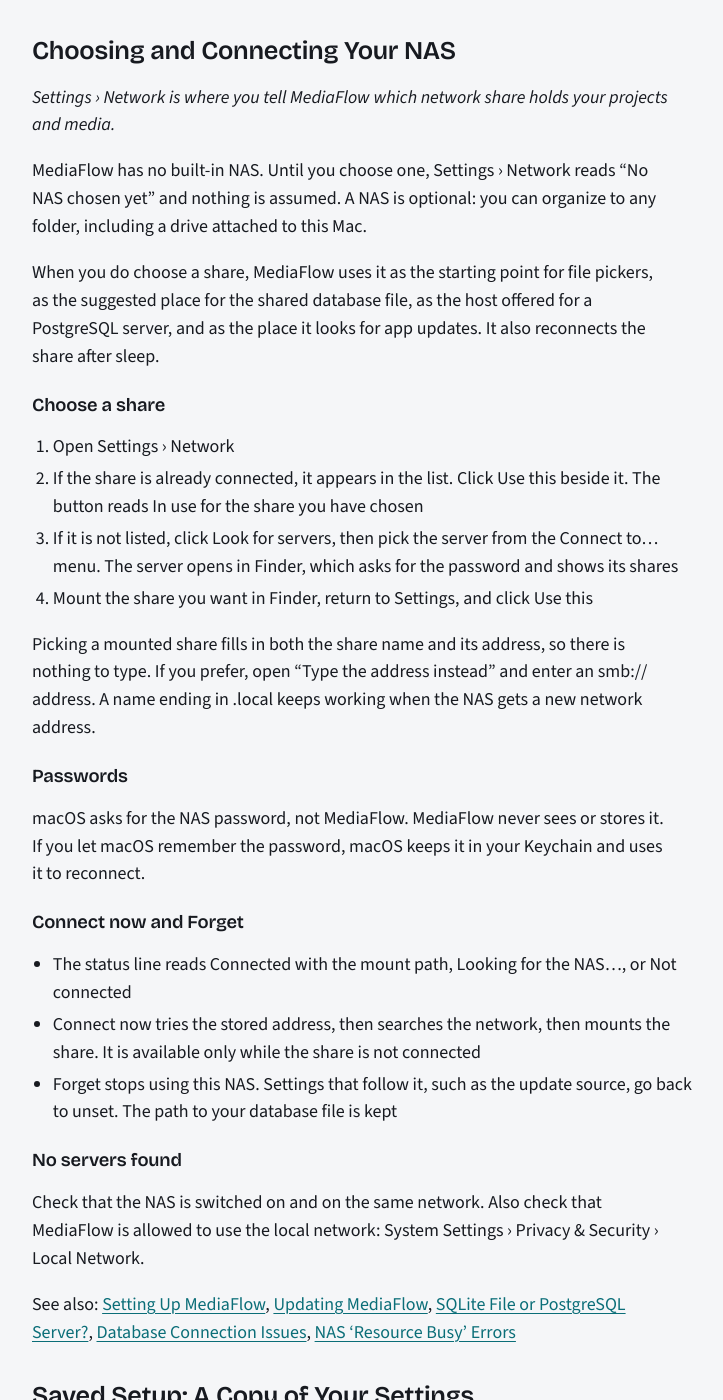
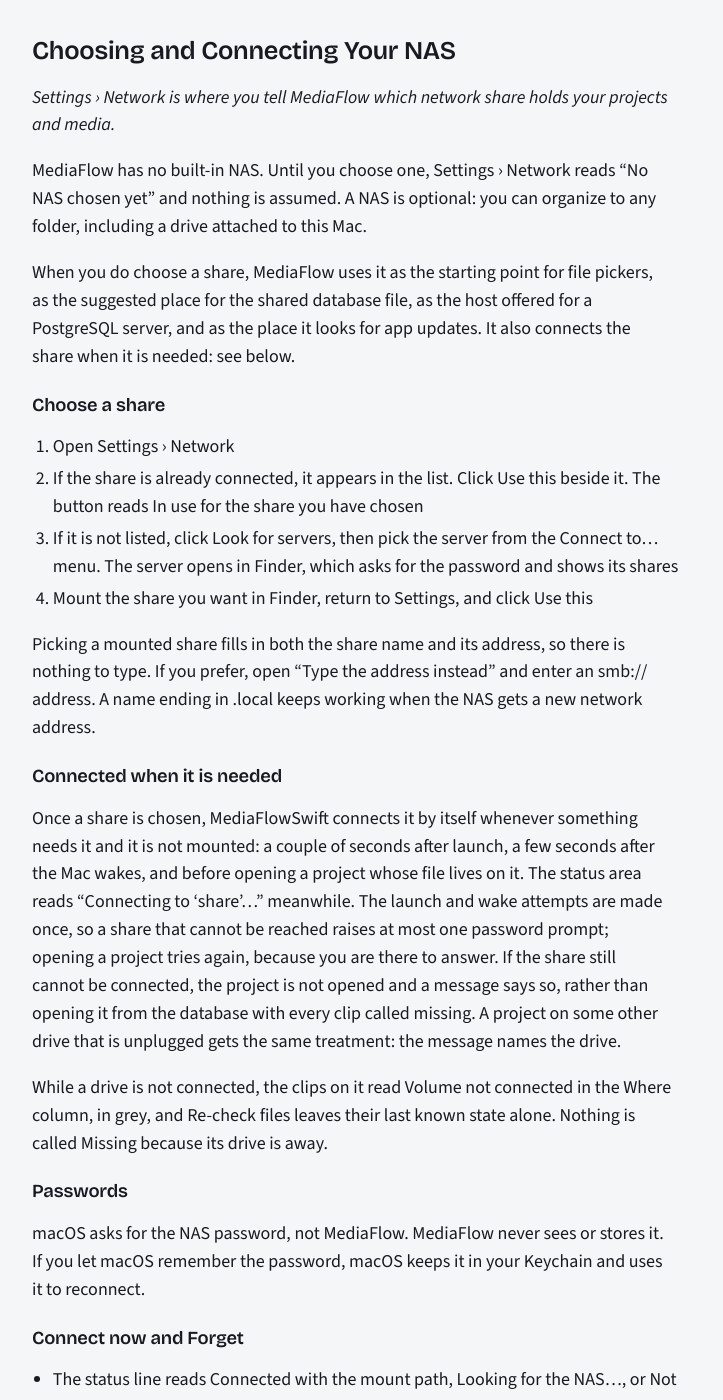
Before and after one commit to mwmike/mediaflowswift.com, a Jekyll site: the page built from manual/index.md, in a window 1280 px wide and 1400 px high, scrolled down 16468 px. Shown: the whole window, without its empty margins (80-803 px from the left). Built offline with Jekyll 4.4.1, drawn with Linux system fonts in a browser that asks for light colours; some of the changed text lies outside the part shown.

Commit message:
Manual: 1.10.19

```diff
--- a/manual/index.md
+++ b/manual/index.md
@@ -465,7 +465,7 @@
 
 MediaFlow has no built-in NAS. Until you choose one, Settings › Network reads “No NAS chosen yet” and nothing is assumed. A NAS is optional: you can organize to any folder, including a drive attached to this Mac.
 
-When you do choose a share, MediaFlow uses it as the starting point for file pickers, as the suggested place for the shared database file, as the host offered for a PostgreSQL server, and as the place it looks for app updates. It also reconnects the share after sleep.
+When you do choose a share, MediaFlow uses it as the starting point for file pickers, as the suggested place for the shared database file, as the host offered for a PostgreSQL server, and as the place it looks for app updates. It also connects the share when it is needed: see below.
 
 ### Choose a share
 
@@ -475,6 +475,12 @@
 4. Mount the share you want in Finder, return to Settings, and click Use this
 
 Picking a mounted share fills in both the share name and its address, so there is nothing to type. If you prefer, open “Type the address instead” and enter an smb:// address. A name ending in .local keeps working when the NAS gets a new network address.
+
+### Connected when it is needed
+
+Once a share is chosen, MediaFlowSwift connects it by itself whenever something needs it and it is not mounted: a couple of seconds after launch, a few seconds after the Mac wakes, and before opening a project whose file lives on it. The status area reads “Connecting to ‘share’…” meanwhile. The launch and wake attempts are made once, so a share that cannot be reached raises at most one password prompt; opening a project tries again, because you are there to answer. If the share still cannot be connected, the project is not opened and a message says so, rather than opening it from the database with every clip called missing. A project on some other drive that is unplugged gets the same treatment: the message names the drive.
+
+While a drive is not connected, the clips on it read Volume not connected in the Where column, in grey, and Re-check files leaves their last known state alone. Nothing is called Missing because its drive is away.
 
 ### Passwords
 
@@ -1091,6 +1097,7 @@
 - Only on card — the file is on a camera card and has not been copied to the destination
 - Not at destination — the file is somewhere other than the destination and not on a card, such as the folder you imported from or another drive. It is not lost; hover over it to see which drive. If a whole project reads this way after a library was moved, you may have opened the old copy of the project: see After Moving Your Library to a New Drive
 - Missing — no file was found at the recorded path
+- Volume not connected — the drive or share the path names is not mounted right now. The file is neither checked nor called missing; its last known state stands until the drive is back
 
 Re-check files only looks at recorded paths. It does not search for files that have moved; use Workflow → Repair → Relink Missing Media… for that.
 
@@ -3092,6 +3099,8 @@
 
 The same question is asked when the shared database records the project as living in another file that is still there. A project is written to the database only from the file the database says it lives at, unless that file is gone, Library Moved has noted it as the old copy, or you have said otherwise. That is what keeps a stale copy, opened by mistake on any Mac, from overwriting what every Mac sees. When the old drive is retired, the old copies go with it.
 
+If the file the database names is not there at all when you open a project from the projects list — the drive is off, or the project was moved without Library Moved — MediaFlowSwift looks for the project where it may be: where Library Moved noted it went, in its destination folder, and in its library folder if it is out on an editing drive. A file that holds this very project is opened, and the projects list and the database are pointed at it. If none is found, the project opens from the database alone and one notice says so. Your changes are then kept in the shared database, and the project file is left as it is until its drive is back, when saving to it resumes on its own, or until you choose Save As to give the project a new home. If you quit before the drive is back, the file has not caught up: open the project from the projects list again rather than by the file, and it comes from the database.
+
 ### Stopping and Running It Again
 
 Stop ends the reading within a moment and leaves the project being checked exactly as it was; projects already finished stay finished. Running Library Moved again skips projects that already point at the new location and reads only what is left: a project whose folder you copied across later, or the clips of a project that could not be followed the first time. It cannot start while an import, organize, archive, move, relink or Clear Card is running. While it runs, organizing, refiling, Clear Card, Free Up Space, archiving and restoring, Move Project, Change Destination, relinking, workflow steps and installing an update are all refused until it has finished. Importing is not: new clips join the open project and are kept.
```
